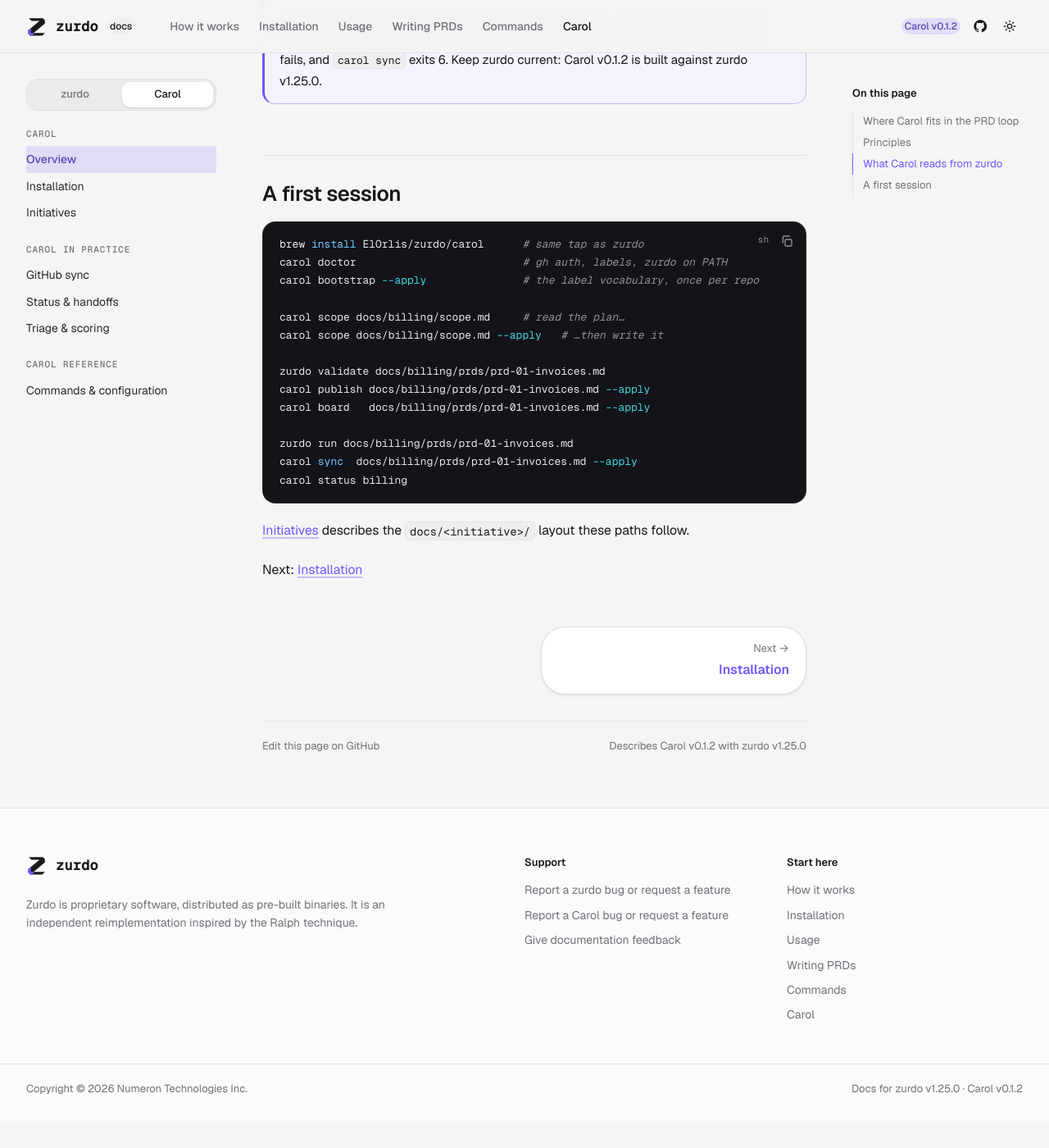
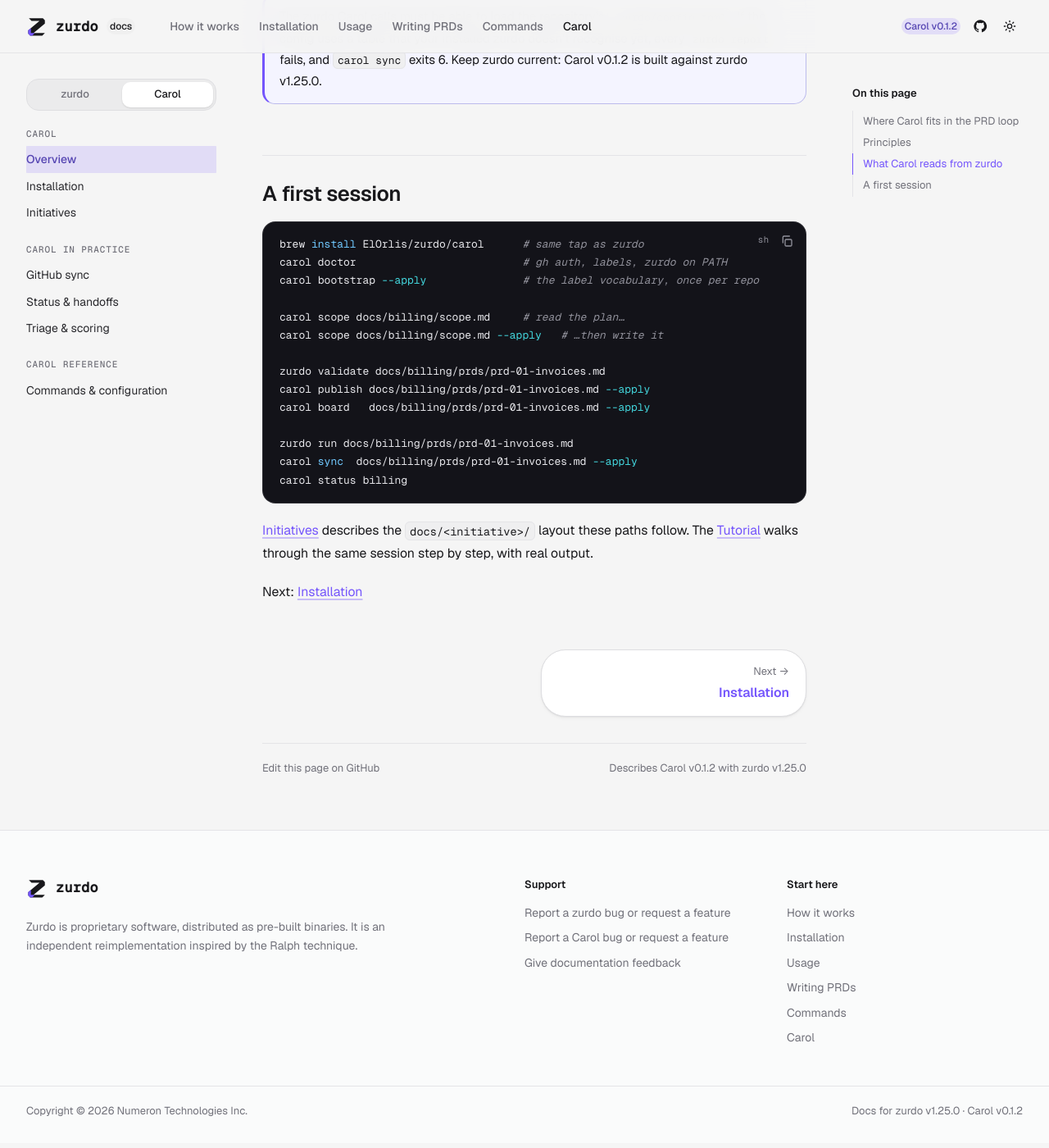
Before and after one commit to NumeronAI/zurdo.github.io, a Jekyll site: the page built from carol/index.md, in a window 1280 px wide and 1400 px high, scrolled down 2820 px. Shown: the whole window at 82% size. Built offline with Jekyll 4.4.1, drawn with Linux system fonts in a browser that asks for light colours; before the commit the page ends 4193 px from its top, so only the background shows below that.

Commit message:
Add a visual zurdo + Carol tutorial page
One feature end to end in eight steps: install, set up, scope, PRD,
publish, run, review and sync, status. Terminal captures come from
zurdo 1.25.0 and Carol 0.1.2 run against a demo repo; adds lane,
board, and issue visuals to docs.css and links the page into the nav.

Co-Authored-By: Claude Opus 5.5 <noreply@anthropic.com>

````diff
--- a/_data/docs_nav.yml
+++ b/_data/docs_nav.yml
@@ -8,6 +8,9 @@
     - title: Installation
       excerpt: Homebrew, release tarballs, and prerequisites.
       url: /docs/installation.html
+    - title: Tutorial
+      excerpt: One feature end to end with zurdo and Carol, step by step.
+      url: /docs/tutorial.html
     - title: Usage
       excerpt: Everyday workflows, run output, CI integration, troubleshooting.
       url: /docs/usage.html
--- a/assets/css/docs.css
+++ b/assets/css/docs.css
@@ -499,3 +499,104 @@
 }
 .lp-prose .lp-formula span { color: var(--foreground); }
 .lp-prose .lp-formula span:first-child { color: var(--accent); font-weight: 600; }
+
+/* ---------- Tutorial: who acts in a step, lanes, board, issue ---------- */
+:root { --lp-carol: oklch(0.58 0.11 195); }
+.dark, [data-theme="dark"] { --lp-carol: oklch(0.74 0.11 195); }
+
+.lp-svg-carol { fill: color-mix(in oklab, var(--lp-carol) 12%, var(--surface)); stroke: var(--lp-carol); }
+.lp-svg-dot-zurdo { fill: var(--accent); }
+.lp-svg-dot-carol { fill: var(--lp-carol); }
+.lp-svg-dot-you { fill: var(--muted); }
+.lp-figure a:hover .lp-svg-text { fill: var(--accent); }
+
+.lp-who { display: flex; flex-wrap: wrap; gap: 6px; margin: -0.3em 0 1.1em; }
+.lp-chip {
+  display: inline-flex;
+  align-items: center;
+  gap: 6px;
+  padding: 1px 10px;
+  border: 1px solid var(--border);
+  border-radius: 999px;
+  color: var(--muted);
+  font-family: var(--font-mono);
+  font-size: 0.75rem;
+  font-weight: 500;
+}
+.lp-chip::before { content: ""; width: 6px; height: 6px; border-radius: 50%; background: currentColor; }
+.lp-chip--zurdo {
+  border-color: color-mix(in oklab, var(--accent) 40%, transparent);
+  background: color-mix(in oklab, var(--accent) 8%, transparent);
+  color: var(--accent);
+}
+.lp-chip--carol {
+  border-color: color-mix(in oklab, var(--lp-carol) 45%, transparent);
+  background: color-mix(in oklab, var(--lp-carol) 9%, transparent);
+  color: var(--lp-carol);
+}
+
+.lp-board {
+  display: grid;
+  grid-template-columns: repeat(5, minmax(6.25rem, 1fr));
+  gap: 8px;
+  overflow-x: auto;
+}
+.lp-board__col {
+  min-height: 84px;
+  padding: 8px;
+  border-radius: var(--radius);
+  background: var(--default);
+}
+.lp-board__head {
+  display: block;
+  margin-bottom: 8px;
+  color: var(--muted);
+  font-size: 0.75rem;
+  font-weight: 600;
+}
+.lp-board__card {
+  display: block;
+  margin-top: 6px;
+  padding: 6px 8px;
+  border: 1px solid var(--border);
+  border-inline-start: 3px solid var(--card-tint, var(--border));
+  border-radius: calc(var(--radius) * 0.7);
+  background: var(--surface);
+  font-size: 0.78rem;
+  line-height: 1.35;
+}
+.lp-board__card small { display: block; color: var(--muted); font-family: var(--font-mono); font-size: 0.6875rem; }
+.lp-board__card--done { --card-tint: var(--success); }
+.lp-board__card--review { --card-tint: var(--warning); }
+.lp-board__card--todo { --card-tint: var(--muted); }
+
+.lp-issue {
+  margin: 0 0 1.5em;
+  overflow: hidden;
+  border: 1px solid var(--border);
+  border-radius: calc(var(--radius) * 1.5);
+  background: var(--surface);
+  font-size: 0.875rem;
+}
+.lp-issue__head {
+  display: flex;
+  flex-wrap: wrap;
+  align-items: center;
+  gap: 8px;
+  padding: 10px 14px;
+  border-bottom: 1px solid var(--separator);
+  background: var(--surface-secondary);
+}
+.lp-issue__title { font-weight: 600; }
+.lp-issue__num { color: var(--muted); font-weight: 400; }
+.lp-issue__label {
+  padding: 0 8px;
+  border-radius: 999px;
+  background: color-mix(in oklab, var(--tint, var(--muted)) 18%, transparent);
+  color: var(--foreground);
+  font-family: var(--font-mono);
+  font-size: 0.6875rem;
+}
+.lp-issue__body { padding: 12px 14px; font-family: var(--font-mono); font-size: 0.78rem; line-height: 1.7; }
+.lp-issue__body b { font-family: var(--font-sans); font-size: 0.875rem; }
+.lp-issue__body span { color: var(--muted); }
--- a/carol/index.md
+++ b/carol/index.md
@@ -90,6 +90,6 @@ carol sync  docs/billing/prds/prd-01-invoices.md --apply
 carol status billing
 ```
 
-[Initiatives](initiatives.md) describes the `docs/<initiative>/` layout these paths follow.
+[Initiatives](initiatives.md) describes the `docs/<initiative>/` layout these paths follow. The [Tutorial](../docs/tutorial.md) walks through the same session step by step, with real output.
 
 Next: [Installation](installation.md)
````
Also changed, not shown: CLAUDE.md (+1 -1 lines), docs/installation.md (+4 -2 lines), docs/tutorial.md (added, +430 -0 lines), docs/usage.md (+2 -2 lines).
